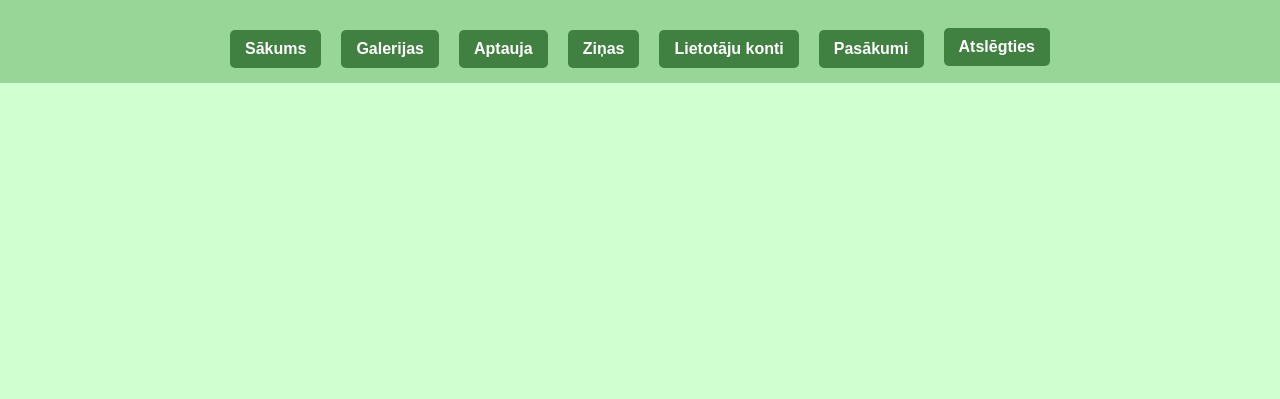
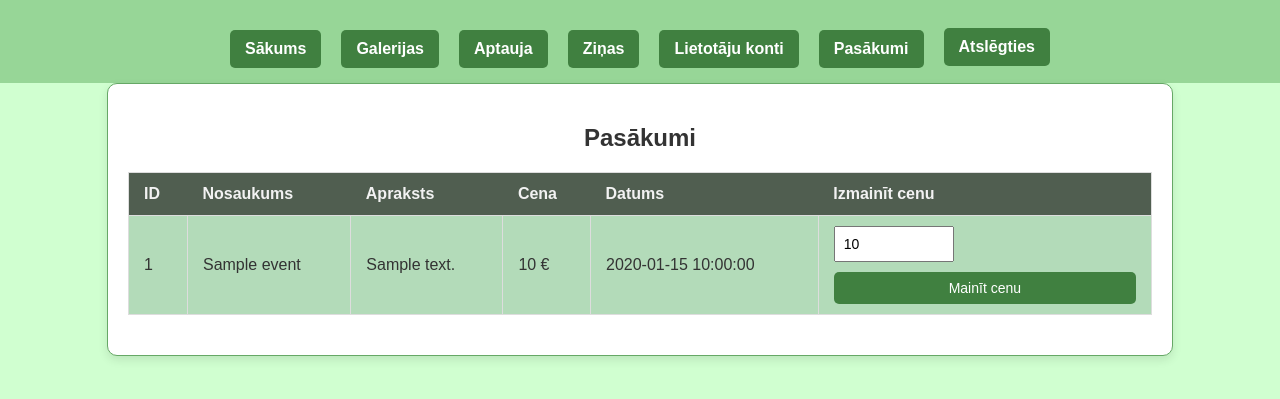
Before and after one commit to Keython/ticket_service_php, a PHP site: page /events.php in a window 1280 px wide. Shown: the top 399 px of the page. Run offline with PHP 8.4, Linux system fonts and the light colour scheme; the visitor is signed in with stand-in values (Sample User, id 1); tables that the repository leaves empty or names only in its code hold one stand-in row (values such as "Sample post").

Commit message:
admina_logi
accounts, events ar datu bāzi

```diff
--- a/events.php
+++ b/events.php
@@ -1,2 +1,92 @@
 <?php
+// Database connection
+$servername = "localhost";
+$username = "root";
+$password = "";
+$database = "ticket_service";
+
+$conn = new mysqli($servername, $username, $password, $database);
+
+// Check the connection
+if ($conn->connect_error) {
+    die("Connection failed: " . $conn->connect_error);
+}
+
+// Update event details if the form is submitted
+if (isset($_POST['update_event'])) {
+    $eventId = $_POST['event_id'];
+    $eventPrice = $_POST['price'];
+
+    // Update the event details (only price)
+    $updateQuery = "UPDATE events SET price = ? WHERE id = ?";
+    $stmt = $conn->prepare($updateQuery);
+    $stmt->bind_param("di", $eventPrice, $eventId); // 'd' for price (double), 'i' for id (integer)
+    $stmt->execute();
+    $stmt->close();
+
+    // Refresh the page to see the updated event
+    header("Location: events.php");
+    exit();
+}
+
+// Query to fetch events
+$query = "SELECT id, name, description, price, date FROM events";
+$result = $conn->query($query);
+
+// Include the header.php to display the navigation
 include 'header.php';
+?>
+
+<!-- Page Content for Events -->
+<div class="container">
+    <h2>Pasākumi</h2>
+
+    <?php if ($result && $result->num_rows > 0): ?>
+        <table class="event-table">
+            <thead>
+                <tr>
+                    <th>ID</th>
+                    <th>Nosaukums</th>
+                    <th>Apraksts</th>
+                    <th>Cena</th>
+                    <th>Datums</th>
+                    <th>Izmainīt cenu</th>
+                </tr>
+            </thead>
+            <tbody>
+                <?php while ($event = $result->fetch_assoc()): ?>
+                    <tr>
+                        <td><?php echo htmlspecialchars($event['id']); ?></td>
+                        <td><?php echo htmlspecialchars($event['name']); ?></td>
+                        <td><?php echo htmlspecialchars($event['description']); ?></td>
+                        <td><?php echo htmlspecialchars($event['price']); ?> €</td>
+                        <td><?php echo htmlspecialchars($event['date']); ?></td>
+                        <td>
+                            <?php if ($userRole == 'admin'): ?>
+                                <!-- Admin only: Form to change the price -->
+                                <form action="events.php" method="post" style="display: inline;">
+                                    <input type="hidden" name="event_id" value="<?php echo $event['id']; ?>">
+                                    <input type="number" name="price" value="<?php echo $event['price']; ?>" step="0.01" required>
+                                    <button type="submit" name="update_event" class="btn">Mainīt cenu</button>
+                                </form>
+                            <?php else: ?>
+                                <p>Nav tiesību mainīt cenu</p>
+                            <?php endif; ?>
+                        </td>
+                    </tr>
+                <?php endwhile; ?>
+            </tbody>
+        </table>
+    <?php else: ?>
+        <p>Nav pieejamu pasākumu.</p>
+    <?php endif; ?>
+
+</div>
+
+</body>
+</html>
+
+<?php
+// Close the database connection
+$conn->close();
+?>
--- a/header.php
+++ b/header.php
@@ -13,6 +13,7 @@ $userRole = $isLoggedIn ? $_SESSION['role'] : null;
     <link rel="stylesheet" href="style.css"> <!-- Link to your CSS file -->
     <link rel="stylesheet" href="style_login_register.css"> <!-- Login/Register specific CSS -->
     <link rel="stylesheet" href="style_gallery_news.css"> <!-- Login/Register specific CSS -->
+    <link rel="stylesheet" href="style_admin_views.css"> <!-- Login/Register specific CSS -->
 </head>
 <body>
 <header>
--- /dev/null
+++ b/style_admin_views.css
@@ -0,0 +1,67 @@
+/* General styling for the table */
+.event-table {
+    width: 100%; /* Make the table full width */
+    border-collapse: collapse; /* Collapse table borders */
+    margin: 20px 0; /* Add margin for spacing */
+    font-family: Arial, sans-serif; /* Font for the table */
+    border: 1px solid #ddd; /* Border for the table */
+    background-color: rgb(179, 219, 185);
+}
+
+/* Header row styling */
+.event-table th {
+    background-color: #505e50;
+    color: #f2f2f2;
+    text-align: left; /* Left-align the header text */
+    padding: 12px 15px; /* Add padding for spacing */
+    font-size: 16px; /* Larger font size for headers */
+}
+
+/* Data rows styling */
+.event-table td {
+    border: 1px solid #ddd; /* Light gray border for the cells */
+    padding: 10px 15px; /* Padding for cell spacing */
+    text-align: left; /* Left-align the text */
+}
+
+
+/* Add some space between the form inputs and button */
+.event-table form input[type="number"],
+.event-table form input[type="date"] {
+    padding: 8px;
+    font-size: 14px;
+    margin-right: 5px;
+    width: 100px; /* Make input fields a bit wider */
+}
+
+/* Style for the update button */
+.event-table form button {
+    padding: 8px 15px;
+    background-color: #408040;
+    color: white;
+    border: none;
+    cursor: pointer;
+    font-size: 14px;
+    transition: background-color 0.3s;
+}
+
+.event-table form button:hover {
+    background-color: #325f32; /* Darker green on hover */
+}
+
+/* Styling for the table container */
+.container {
+    max-width: 1500px; /* Limit the width of the container */
+    margin: 0 auto; /* Center the content */
+    padding: 20px;
+    background-color:white;
+}
+
+
+/* Table title styling */
+.container h2 {
+    font-size: 24px;
+    font-weight: bold;
+    color: #333;
+    margin-bottom: 20px;
+}
```
Also changed, not shown: accounts.php (+88 -0 lines).
